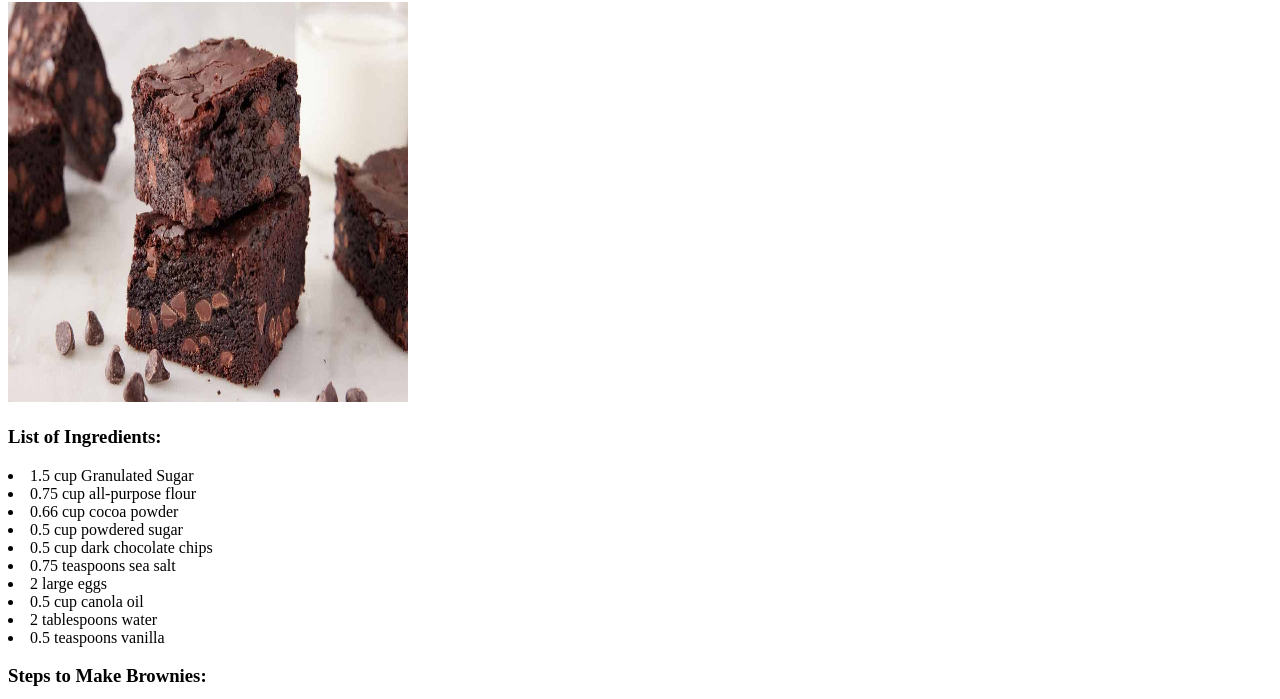
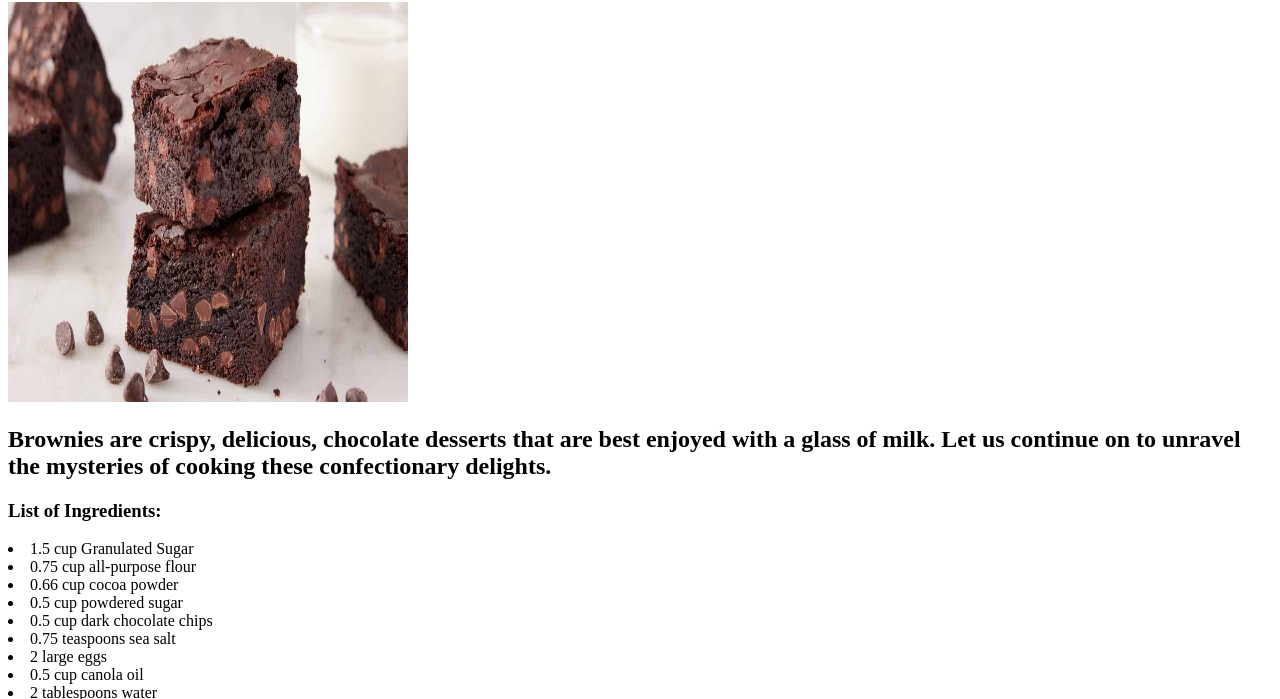
Before and after one commit to Iron-Troubadour/odin-recipes, a plain HTML site: page recipes/brownies.html in a window 1280 px wide. Shown: the part 78-777 px from the top of the page. Drawn offline with Linux system fonts and the light colour scheme.

Commit message:
added h2 heading as description.

```diff
--- a/recipes/brownies.html
+++ b/recipes/brownies.html
@@ -6,7 +6,7 @@
     <title>Brownies Recipe</title>
     <h1><b> Brownies</b></h1>
     <img src="./images/brownie.jpg" alt = "Brownie" height ="400" width ="400">
-    <h2></h2>
+    <h2>Brownies are crispy, delicious, chocolate desserts that are best enjoyed with a glass of milk. Let us continue on to unravel the mysteries of cooking these confectionary delights.</h2>
     <h3><b>List of Ingredients:</b></h3>
     <ul1>
         <li>1.5 cup Granulated Sugar</li>
```
